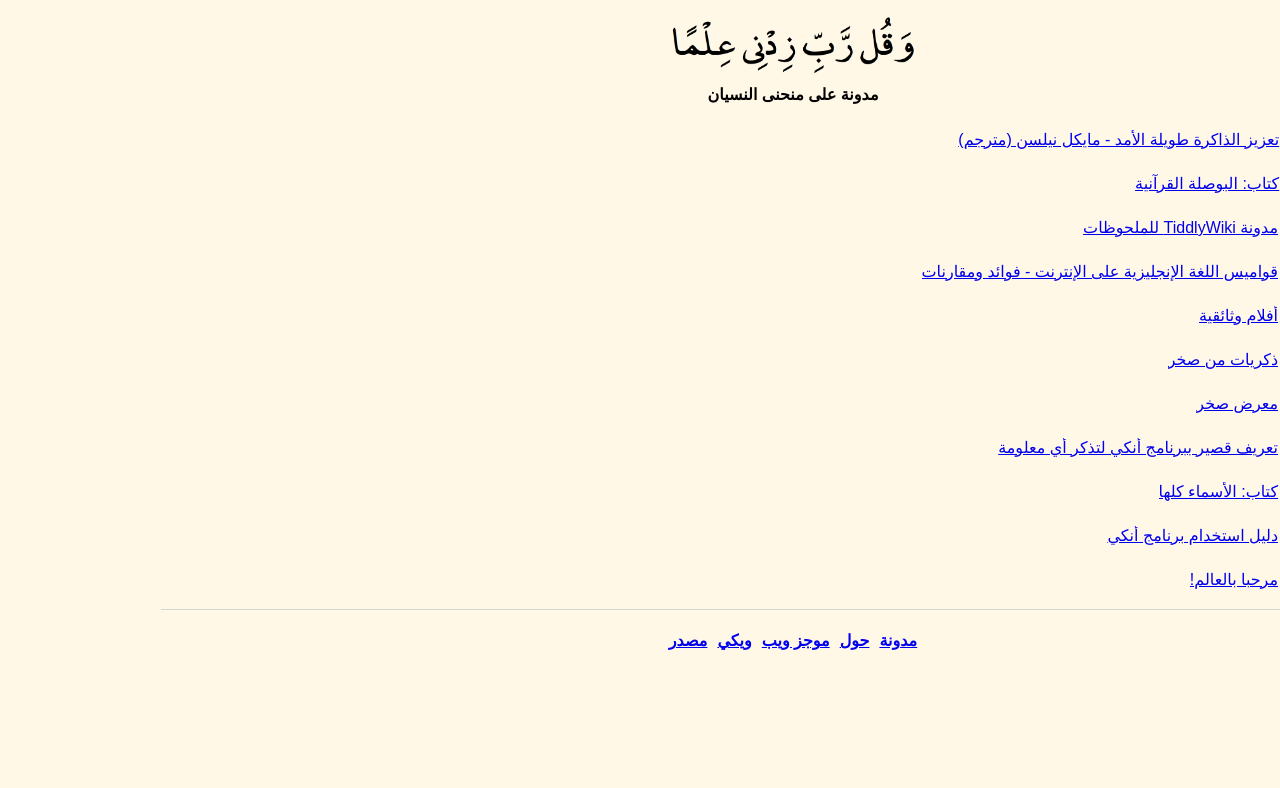
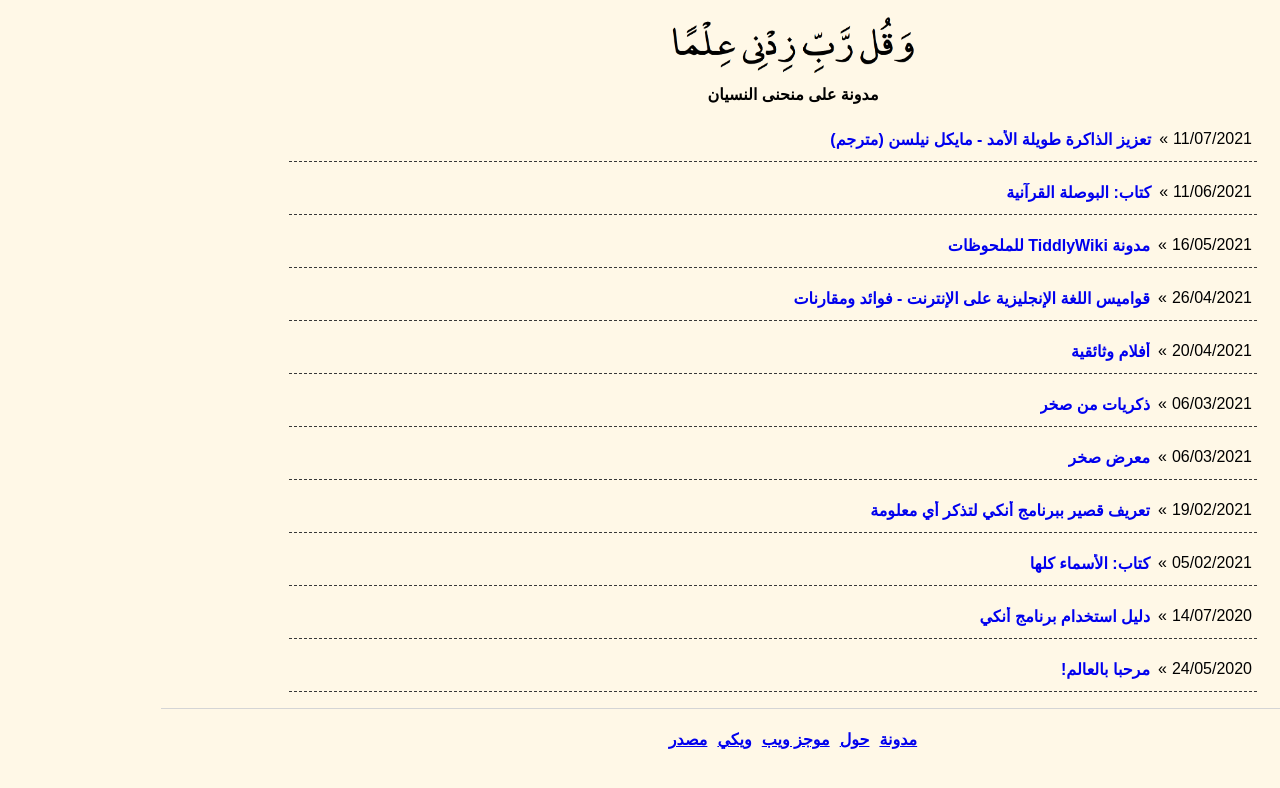
Before and after one commit to abdnh/abdnh.github.io, a Jekyll site: the page built from index.html, in a window 1280 px wide. Shown: the top 788 px of the page. Built offline with Jekyll 4.4.1, drawn with Linux system fonts in a browser that asks for light colours.

Commit message:
Center posts list and improve its appearance

```diff
--- a/css/main.css
+++ b/css/main.css
@@ -103,6 +103,8 @@
     margin-bottom: 1rem;
     display: flex;
     align-items: center;
+    border-bottom: 1px dashed #383838;
+    padding-bottom: 0.5rem;
 }
 
 #posts > li > a {
@@ -110,6 +112,8 @@
     overflow: hidden;
     text-overflow: ellipsis;
     padding-right: 0.5rem;
+    font-weight: bold;
+    text-decoration: none;
 }
 
 #list-of-changes-link {
@@ -130,13 +134,13 @@
     box-shadow: rgb(221, 221, 221) 4px 4px;
 }
 
-.post {
+main {
     margin: 5px auto;
     width: 1008px;
 }
 
 @media screen and (max-width: 1023px) {
-    .post {
+    main {
 		width: auto;
 	}
 }
```
